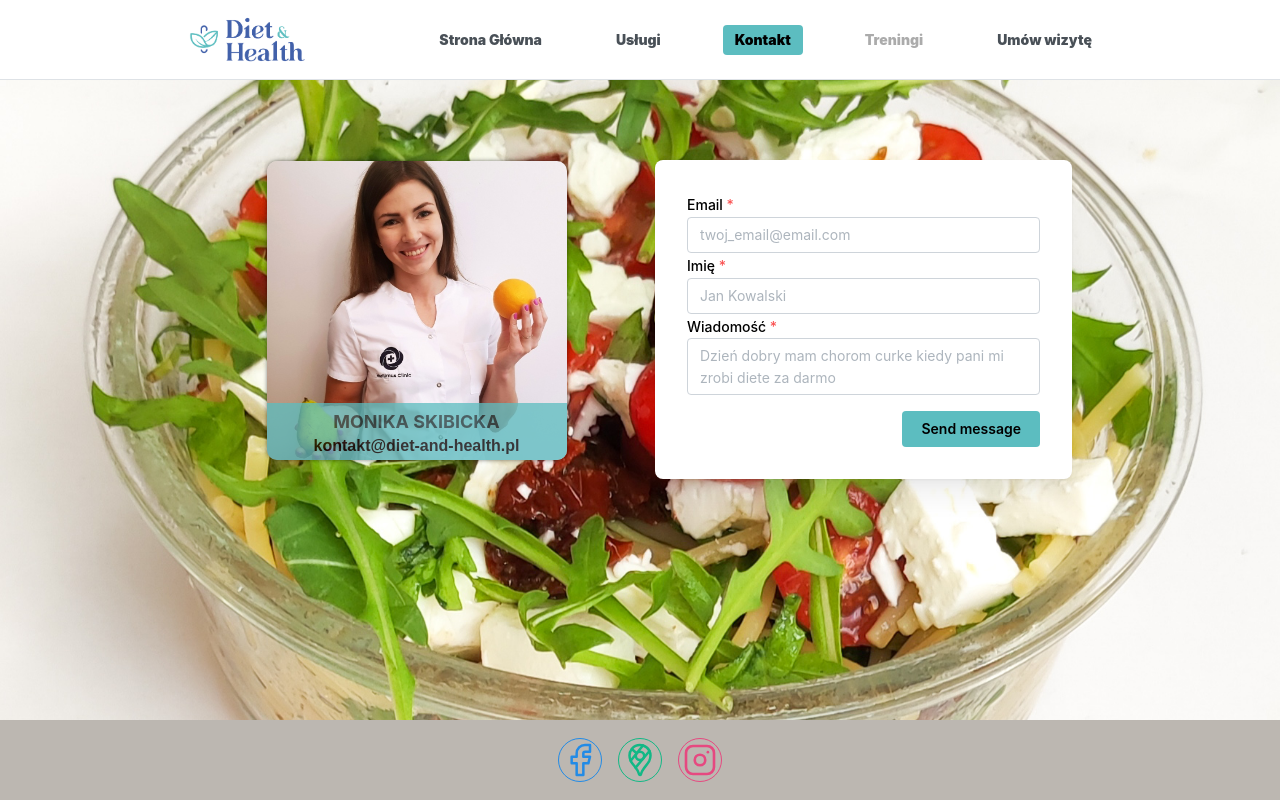
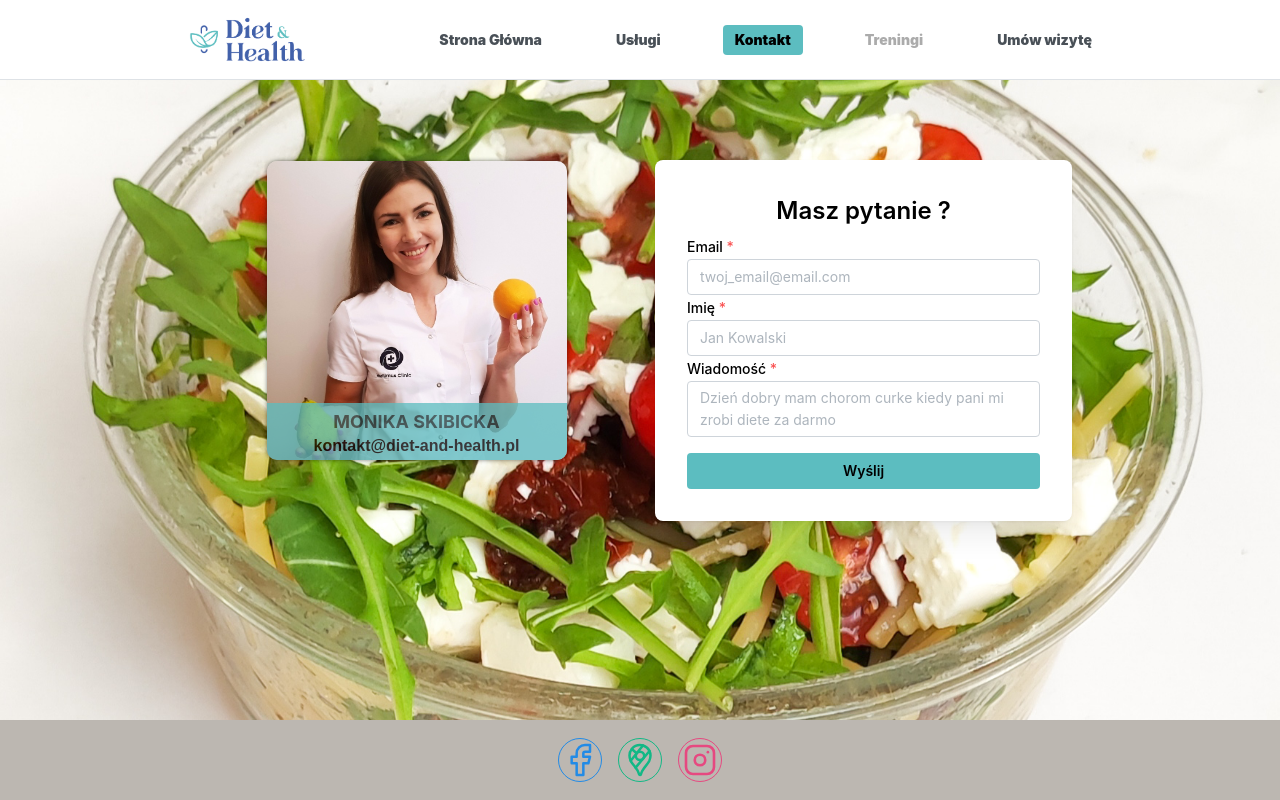
Before and after one commit to szkmk13/diet-and-health, a Next.js app: page /kontakt in a window 1280 px wide. Built offline with nearby package versions, Linux system fonts and the light colour scheme.

Commit message:
fix sending

```diff
--- a/app/kontakt/page.tsx
+++ b/app/kontakt/page.tsx
@@ -17,15 +17,9 @@ import classes from './page.module.css';
 import { useRef, useState } from 'react';
 import Link from 'next/link';
 import ContactForm from '@/components/Contact/ContactForm';
+import Script from 'next/script';
 
 export default function Page() {
-  const [formData, setFormData] = useState({
-    email: '',
-    name: '',
-    message: '',
-  });
-
-
   return (
     <>
       <BackgroundImage src="images/6.jpg" style={{height:'80vh'}}>
--- a/components/Contact/ContactForm.module.css
+++ b/components/Contact/ContactForm.module.css
@@ -1,8 +1,6 @@
 .box {
     padding-left: 10%;
     padding-right: 10%;
-    /* padding-bottom: calc(20vh); */
-      /* padding: 0% 10% calc((var(--desired-height) - 100vh)) 10%; */
       @media (max-width: $mantine-breakpoint-sm) {
         padding: 0;
       }
@@ -29,7 +27,6 @@
     .container {
       position: relative;
       height: rem(300px);
-
       background-size: cover;
       background-position: center;
       display: flex;
@@ -54,7 +51,6 @@
     .overlay {
       position: absolute;
       bottom: 0;
-      background:  $primary-color;
       width: rem(300px);
       transition: 0.5s linear;
       opacity: 0.75;
@@ -62,14 +58,17 @@
       padding: 5px;
       text-align: center;
       border-radius: 0 0 10px 10px;
+       background:  $primary-color;
     }
 
     .title {
-      font-family: 'Greycliff CF', sans-serif;
-      font-weight: 900;
+      /* font-family: 'Greycliff CF', sans-serif; */
+      font-weight: 600;
       color: black;
-      line-height: 1.2;
       font-size: medium;
+      padding-bottom: 5px;
+      font-size: x-large
+      ;
     }
 
     @media (max-width: 767px) {
@@ -101,6 +100,7 @@
       padding: var(--mantine-spacing-xl);
       border-radius: var(--mantine-radius-md);
       box-shadow: var(--mantine-shadow-lg);
+
     }
 
     .social {
@@ -126,6 +126,14 @@
     }
 
     .control {
+      width: 100%;
+      color: #000000;
+      justify-content: center;
       background-color: $primary-color;
-      color: #000000;
+
+
     }
+    .loader {
+            color: $secondary-color;
+
+    }
--- a/components/Contact/ContactForm.tsx
+++ b/components/Contact/ContactForm.tsx
@@ -1,74 +1,59 @@
 'use client';
 import {
   Text,
-  Title,
-  SimpleGrid,
   TextInput,
   Textarea,
   Button,
   Group,
-  Box,
-  Image,
-  BackgroundImage,
   Center,
-  Paper,
+  Loader,
 } from '@mantine/core';
 import classes from './ContactForm.module.css';
-import { useRef, useState } from 'react';
-import Link from 'next/link';
-import { sendEmail } from './../../public/sendgrid';
-import axios from 'axios';
-interface Props {
-  title: string;
-}
+import React, { useRef, useState } from 'react';
+import Script from 'next/script';
+import emailjs from '@emailjs/browser';
+
 export default function ContactForm() {
-  const [formData, setFormData] = useState({
-    email: '',
-    name: '',
-    message: '',
-  });
+  const [loading, setLoading] = useState(false);
 
-  const handleChange = (e: { target: { name: any; value: any } }) => {
-    const { name, value } = e.target;
-    setFormData({
-      ...formData,
-      [name]: value,
-    });
-  };
-
+  const forma: any = useRef();
   const handleSubmit = (e: { preventDefault: () => void }) => {
     e.preventDefault();
-    console.log(formData);
-    axios.post('https://api.sendgrid.com/v3/', formData, {
-      headers: {
-        'Authorization': `Bearer: ${process.env.SENDGRID_API_KEY}`, // Set the headerA
+    setLoading(true)
+    setTimeout(() => {
+      setLoading(false);
+    }, 4000)
+
+    forma.current.reset();
+    emailjs.sendForm(process.env.SERVICE_ID, process.env.TEMPLATE_ID, forma.current, process.env.MAIL_JS_KEY).then(
+      (response) => {
+        setLoading(false)
+
+        console.log('SUCCESS!', response.status, response.text);
+        forma.current.reset();
       },
-    })
-      .then(response => {
-        console.log('Response:', response.data);
-      })
-      .catch(error => {
-        console.error('Error:', error);
-      });    console.log('sent');
-    // try {
-    //   await sendEmail(email, 'Test Email', 'This is a test email from Next.js!');
-    //   res.status(200).json({ message: 'Email sent successfully' });
-    // } catch (error) {
-    //   console.error(error);
-    //   res.status(500).json({ message: 'Internal Server Error' });
-    // }
+      (error) => {
+        setLoading(false)
+
+        console.error('FAILED...', error);
+      }
+    );
   };
   return (
     <>
+      <Script src="https://cdn.jsdelivr.net/npm/@emailjs/browser@3/dist/email.min.js" />
+
       <div className={classes.form}>
-        <form onSubmit={handleSubmit}>
+        <Center>
+                  <Text className={classes.title}>Masz pytanie ?</Text>
+
+        </Center>
+        <form ref={forma} onSubmit={handleSubmit}>
           <TextInput
             label="Email"
             placeholder="twoj_email@email.com"
             required
             name="email"
-            value={formData.email}
-            onChange={handleChange}
             classNames={{ input: classes.input, label: classes.inputLabel }}
           />
           <TextInput
@@ -76,8 +61,6 @@ export default function ContactForm() {
             placeholder="Jan Kowalski"
             required
             name="name"
-            value={formData.name}
-            onChange={handleChange}
             classNames={{ input: classes.input, label: classes.inputLabel }}
           />
           <Textarea
@@ -86,14 +69,17 @@ export default function ContactForm() {
             placeholder="Dzień dobry mam chorom curke kiedy pani mi zrobi diete za darmo"
             minRows={5}
             name="message"
-            value={formData.message}
-            onChange={handleChange}
             classNames={{ input: classes.input, label: classes.inputLabel }}
           />
 
           <Group justify="flex-end" mt="md">
-            <Button className={classes.control} type="submit">
-              Send message
+            <Button className={classes.control} type="submit" disabled={loading}>
+            {loading ? (
+          <Loader className={classes.loader} size="sm" />
+          ) : (
+            // <Loader className={classes.loader} size="sm" />
+                  'Wyślij'
+                )}
             </Button>
           </Group>
         </form>
--- a/package.json
+++ b/package.json
@@ -18,6 +18,7 @@
     "storybook:build": "storybook build"
   },
   "dependencies": {
+    "@emailjs/browser": "^3.11.0",
     "@mantine/core": "7.1.1",
     "@mantine/hooks": "^7.1.2",
     "@next/bundle-analyzer": "^13.5.3",
```
Also changed, not shown: app/uslugi/page.tsx (+9 -3 lines), public/sendgrid.js (deleted, +0 -20 lines), 1 other file (tests, documents, lock files or other folders).
